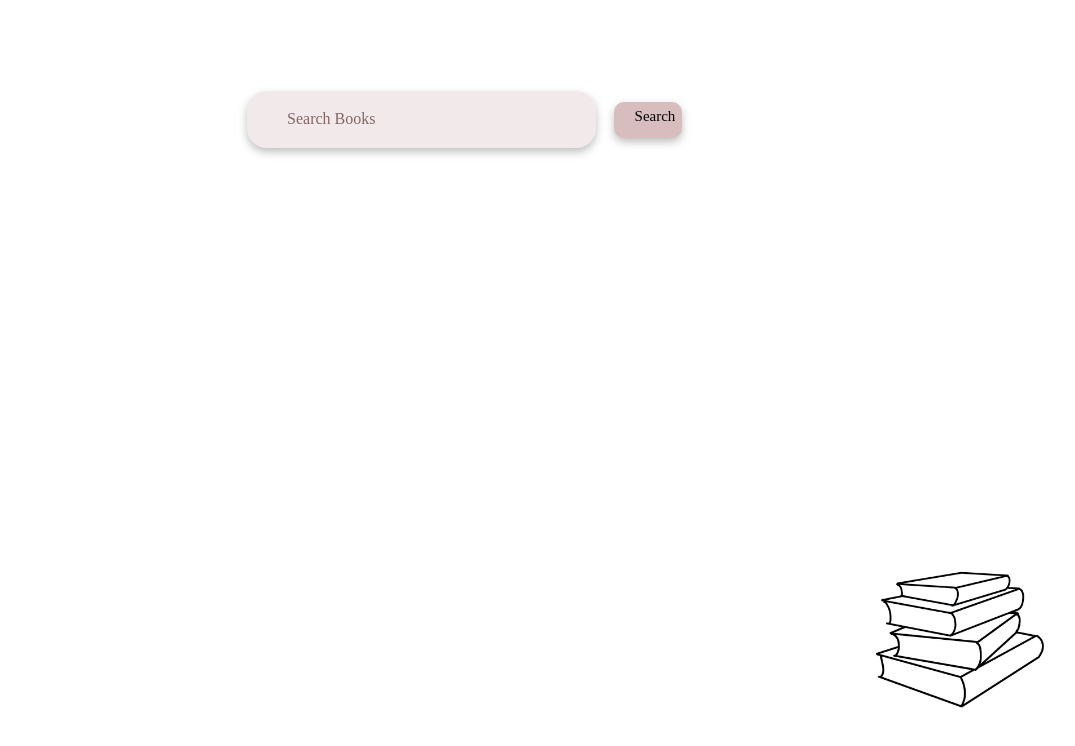
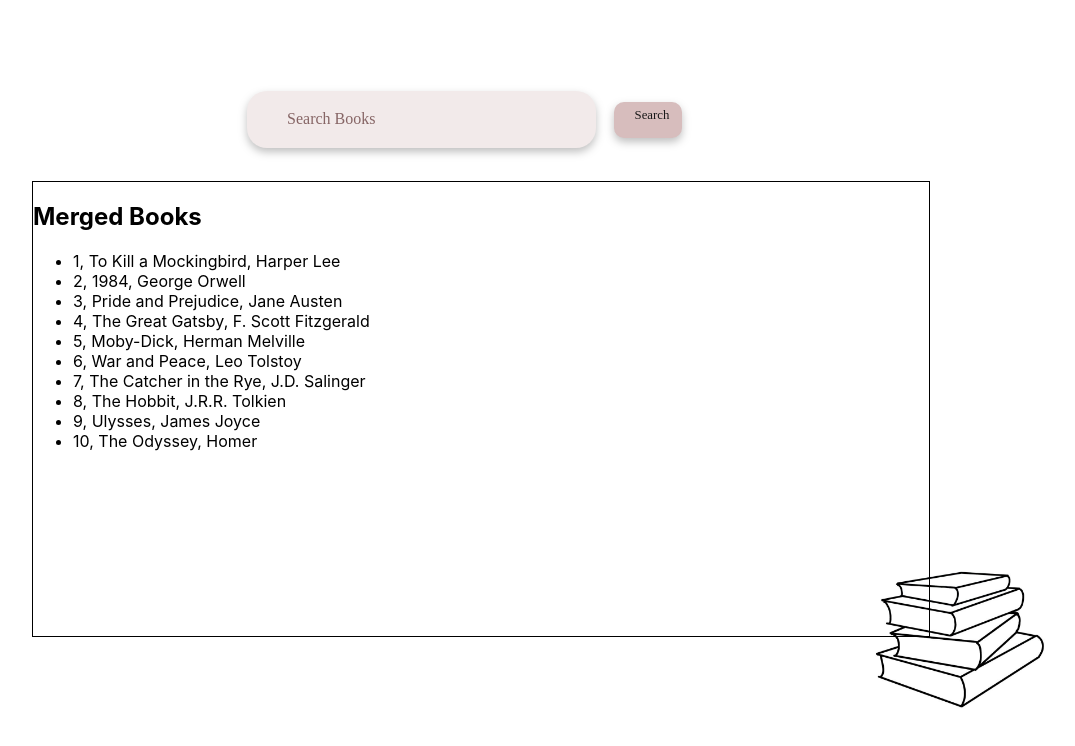
Before and after one commit to JovanaKrstevska/online-books-app, a React (Create React App) app: page / in a window 1280 px wide. Shown: the top 746 px of the page, without its empty margins (160-1235 px from the left). Built offline with nearby package versions, Linux system fonts and the light colour scheme.

Commit message:
merged json and csv files

```diff
--- a/src/components/BooksLayout/BooksLayout.css
+++ b/src/components/BooksLayout/BooksLayout.css
@@ -18,7 +18,6 @@
     top: 12%;
     padding-left: 4.5%;
     padding-top: 1.5%;
-    font-size: clamp(1px, 2.5vw, 15px);
 }
 .searchBarDiv{
     display: flex;
--- a/src/components/BooksLayout/BooksLayout.js
+++ b/src/components/BooksLayout/BooksLayout.js
@@ -1,5 +1,6 @@
 //CSS
 import "../BooksLayout/BooksLayout.css";
+import BooksWidget from "../BooksWidget/BooksWidget";
 import Button from "../ui/Button/Button";
 import SearchBar from "../ui/SearchBar/SearchBar";
 
@@ -8,9 +9,9 @@ function BooksLayout() {
         <div className="booksLayoutContainer">
             <div className="searchBarDiv">
                 <SearchBar className="searchBar" />
-                <Button className="buttonSearch" content={"Search"}/>
+                <Button className="buttonSearch" content={"Search"} modifier="primary" onClick={() => console.log('Primary Button Clicked')}/>
             </div>
-
+            <BooksWidget/>
         </div>
     )
 }
--- /dev/null
+++ b/src/components/BooksWidget/BooksWidget.css
@@ -0,0 +1,7 @@
+.booksWidgetContainer{
+    border: 1px solid black;
+    position: relative;
+    top: 10%;
+    width: 100%;
+    height: 50%;
+}
--- /dev/null
+++ b/src/components/BooksWidget/BooksWidget.js
@@ -0,0 +1,50 @@
+import "../BooksWidget/BooksWidget.css";
+import booksJson from "../../books.json";
+import booksCsv from "../../books.csv";
+import Papa from "papaparse";
+import { useEffect, useState } from "react";
+
+function BooksWidget() {
+    const [booksCsvData, setBooksCsvData] = useState([]);
+
+    useEffect(() => {
+        const csvParsed = Papa.parse(booksCsv, { header: true }).data;
+        setBooksCsvData(csvParsed);
+    }, []);
+
+    const mergeData = () => {
+        const merged = [];
+        booksJson.forEach(jsonItem => {
+            const matchingCsvItem = booksCsvData.find(csvItem => csvItem.id === jsonItem.id);
+            if (matchingCsvItem) {
+                merged.push({ ...jsonItem, ...matchingCsvItem });
+            } else {
+                merged.push(jsonItem);
+            }
+        });
+
+        booksCsvData.forEach(csvItem => {
+            const matchingJsonItem = booksJson.find(jsonItem => jsonItem.id === csvItem.id);
+            if (!matchingJsonItem) {
+                merged.push(csvItem);
+            }
+        });
+
+        return merged;
+    };
+
+    const mergedBooks = mergeData();
+    return (
+        <div className="booksWidgetContainer">
+            <h2>Merged Books</h2>
+      <ul>
+        {mergedBooks.map((book, index) => (
+          <li key={index}>
+            {book.id}, {book.title}, {book.author}
+          </li>
+        ))}
+      </ul>
+        </div>
+    )
+}
+export default BooksWidget;
--- a/src/components/ui/Button/Button.css
+++ b/src/components/ui/Button/Button.css
@@ -4,10 +4,14 @@ button {
     filter: drop-shadow(0px 4px 4px rgba(0, 0, 0, 0.25));
     color: #000;
     border: 0;
-    background-color: #D7BDBD;
     text-align: center;
     font-family: IBM Plex Mono;
     font-size: 16px;
     font-weight: 400;
     cursor: pointer;
 }
+.button--primary {
+    background-color: #D7BDBD;
+    color: #181818;
+    font-size: clamp(1px, 1vw, 15px);
+  }
--- a/src/components/ui/Button/Button.js
+++ b/src/components/ui/Button/Button.js
@@ -2,8 +2,9 @@
 import "../Button/Button.css";
 
 function Button(props){
+    const buttonClass = `button ${props.modifier ? `button--${props.modifier}` : ''} ${props.className ? props.className : ''}`;
     return(
-        <button className={`${props.className ? props.className : ''}`} onClick={props.onClick} value={props.value}>{props.content}</button>
+        <button className={buttonClass} onClick={props.onClick} value={props.value}>{props.content}</button>
     )
 }
 export default Button;
```
